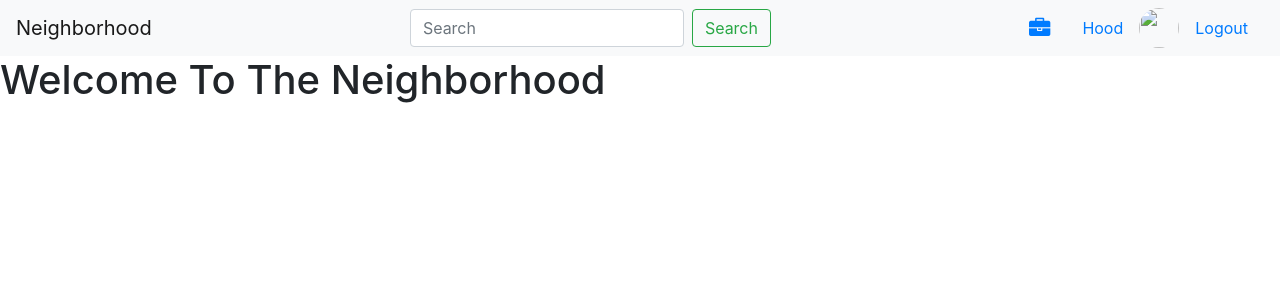
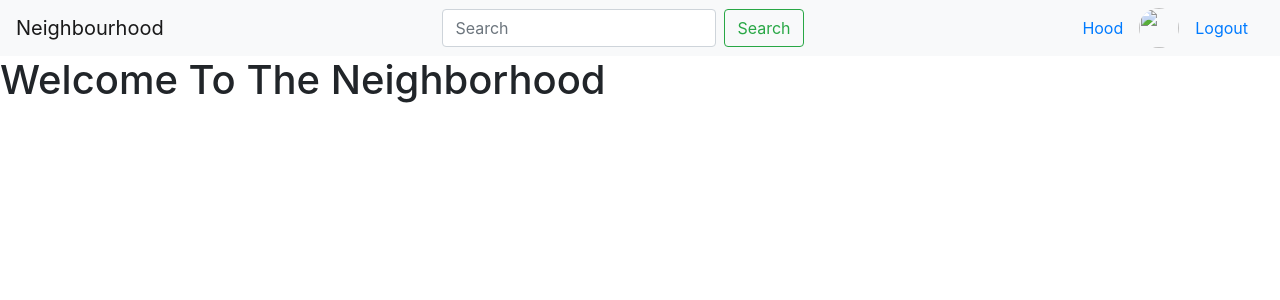
Before and after one commit to clarametto/Neighbor-Hood, a Django app: page / in a window 1280 px wide. Shown: the top 300 px of the page. Run offline with Django 3.2, Linux system fonts and the light colour scheme; the visitor is signed in with stand-in values (Sample User, id 1); data comes from the database, SQL or seed files in the repository; some libraries are stand-ins or nearby versions.

Commit message:
modified navbar

```diff
--- a/hood/templates/navbar.html
+++ b/hood/templates/navbar.html
@@ -3,7 +3,7 @@
   <button class="navbar-toggler" type="button" data-toggle="collapse" data-target="#navbarTogglerDemo03" aria-controls="navbarTogglerDemo03" aria-expanded="false" aria-label="Toggle navigation">
     <span class="navbar-toggler-icon"></span>
   </button>
-  <a class="navbar-brand" href="/">Neighborhood</a>
+  <a class="navbar-brand" href="/">Neighbourhood</a>
   <div class="collapse navbar-collapse justify-content-center" id="navbarTogglerDemo03">
     <form class="form-inline justify-content-center">
       <input class="form-control mr-sm-2" type="search" placeholder="Search" aria-label="Search">
@@ -11,10 +11,6 @@
     </form>
   </div>
   <ul class="nav justify-content-end">
-
-    <li class="nav-item">
-      <a class="nav-link" href="#"><i class="fa fa-briefcase fa-lg" aria-hidden="true"></i></a>
-    </li>
     <li class="nav-item">
       <a class="nav-link" href="{%url 'hood' %}" >Hood</a>
     </li>
```
